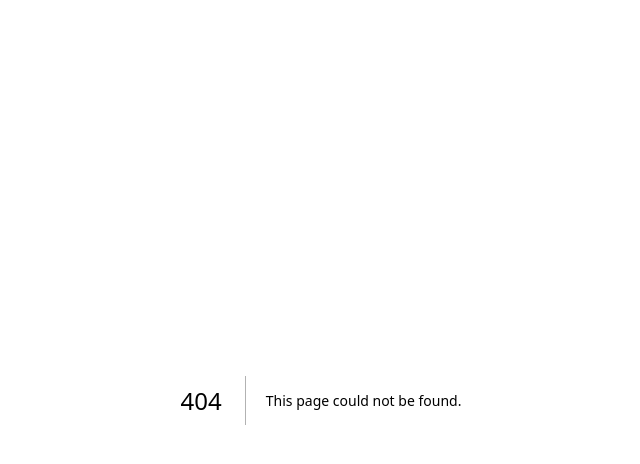
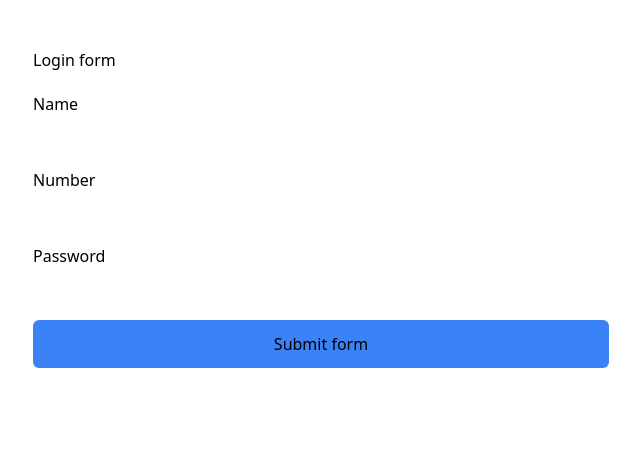
Before and after one commit to AmirShafikhani/Next_app, a Next.js app: page /login in a window 1280 px wide. Before the commit this address had no page. Shown: the top 464 px of the page, without its empty margins (319-959 px from the left). Built offline with nearby package versions, Linux system fonts and the light colour scheme.

Commit message:
formik and yup added login page update

```diff
--- a/package.json
+++ b/package.json
@@ -13,11 +13,13 @@
     "axios": "^1.2.2",
     "eslint": "8.31.0",
     "eslint-config-next": "13.1.1",
+    "formik": "^2.2.9",
     "next": "13.1.1",
     "next-auth": "^4.18.8",
     "react": "18.2.0",
     "react-dom": "18.2.0",
-    "swr": "^2.0.0"
+    "swr": "^2.0.0",
+    "yup": "^1.0.0"
   },
   "devDependencies": {
     "autoprefixer": "^10.4.13",
--- a/pages/index.js
+++ b/pages/index.js
@@ -17,12 +17,9 @@ const Home = () => {
           <Link href="/characters">Go to characters page</Link>
           <Link href="/secure-page">Go to client side secured page</Link>
           <Link href="/server-secure-page">Go to server side secured page</Link>
+          <Link href="/login">Go to login page</Link>
 
-          {data ? (
-            <button onClick={() => signOut()}>sign out</button>
-          ) : (
-            <button onClick={() => signIn()}>Sign in</button>
-          )}
+          {data ? <button onClick={() => signOut()}>sign out</button> : <button onClick={() => signIn()}>Sign in</button>}
         </div>
       )}
     </>
--- /dev/null
+++ b/pages/login.js
@@ -0,0 +1,78 @@
+import { useFormik } from "formik";
+import React, { useState } from "react";
+
+const LoginForm = () => {
+  const initialValues = {
+    name: "",
+    number: "",
+    password: "",
+  };
+
+  const validate = (values) => {
+    console.log(values);
+
+    const errors = {};
+
+    if (!values.name.trim().length) errors["name"] = "name field is required";
+    if (!values.number.trim().length) errors["number"] = "number field is required";
+    if (!values.password.trim().length) errors["password"] = "password field is required";
+
+    return errors;
+  };
+
+  const onSubmit = (values) => {
+    console.log(values);
+  };
+
+  const formik = useFormik({ initialValues, onSubmit, validate });
+
+  const formOptions = [
+    {
+      title: "Name",
+      name: "name",
+      value: formik.values.name,
+      onBlur: formik.handleBlur,
+      error: formik.errors.name,
+      touched: formik.touched.name,
+      onChange: formik.handleChange,
+    },
+    {
+      title: "Number",
+      name: "number",
+      value: formik.values.number,
+      onBlur: formik.handleBlur,
+      error: formik.errors.number,
+      onChange: formik.handleChange,
+      touched: formik.touched.number,
+    },
+    {
+      title: "Password",
+      name: "password",
+      onBlur: formik.handleBlur,
+      onChange: formik.handleChange,
+      error: formik.errors.password,
+      value: formik.values.password,
+      touched: formik.touched.password,
+    },
+  ];
+
+  return (
+    <div className="max-w-[600px] w-full mx-auto my-12 px-3">
+      <form className="flex flex-col gap-5" onSubmit={formik.handleSubmit}>
+        <h1>Login form</h1>
+        {formOptions.map((option) => (
+          <div className="flex flex-col gap-2" key={option.name}>
+            <div>{option.title}</div>
+            <input name={option.name} value={option.value} onChange={option.onChange} onBlur={option.onBlur} />
+            {option.touched && option.error && <div className="text-red-500">{option.error}</div>}
+          </div>
+        ))}
+        <button type="submit" className="bg-blue-500 p-3 rounded-md">
+          Submit form
+        </button>
+      </form>
+    </div>
+  );
+};
+
+export default LoginForm;
--- /dev/null
+++ b/pages/test.js
@@ -0,0 +1,14 @@
+import { TextField } from "@mui/material";
+import React from "react";
+
+const Test = () => {
+  return (
+    <div className="m-12 bg-red-500 h-[150px] centering p-12">
+      <div className="bg-yellow-500 p-0 ">
+        <TextField id="outlined-basic" label="Outlined" variant="outlined" className="mb-6" />
+      </div>
+    </div>
+  );
+};
+
+export default Test;
```
Also changed, not shown: public/EyeIcon.js (added, +27 -0 lines), public/EyeSlashIcon.js (added, +22 -0 lines), 1 other file (tests, documents, lock files or other folders).
